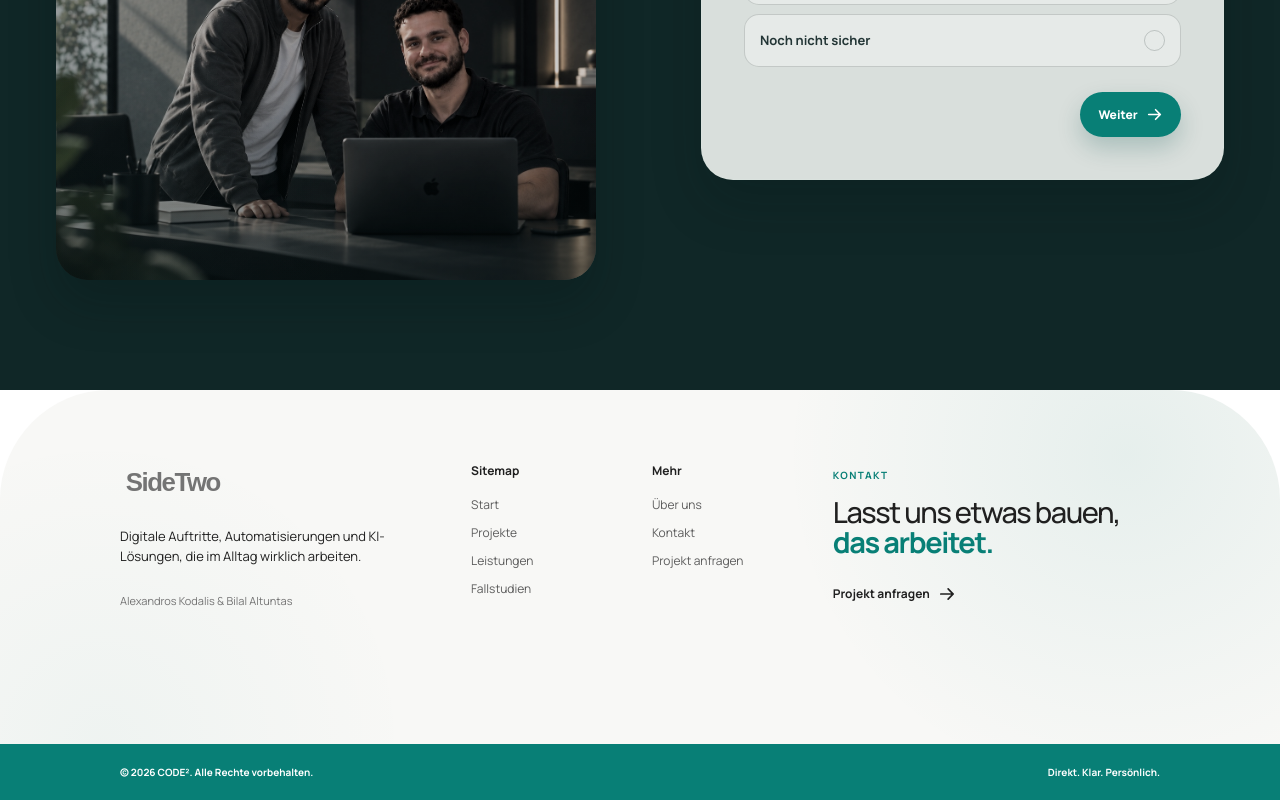
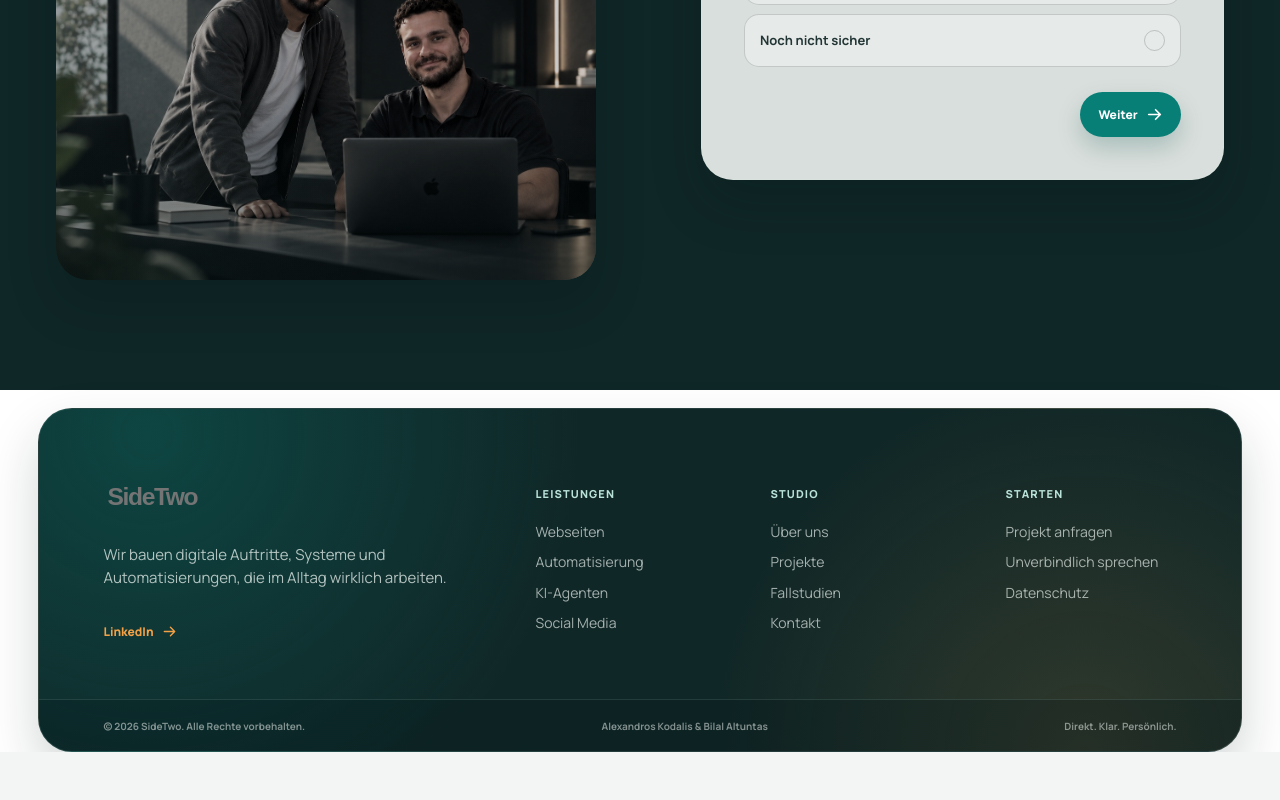
Before and after one commit to Ak-learn-code/new-homepage, a React (Vite) app: page / in a window 1280 px wide. Shown: the part 4794-5594 px from the top of the page. After the commit the page ends 5564 px from the top, so only its background shows below. Built offline with nearby package versions, Linux system fonts and the light colour scheme.

Commit message:
Redesign footer in SideTwo palette

```diff
--- a/src/main.jsx
+++ b/src/main.jsx
@@ -793,12 +793,14 @@ function ProcessCards() {
 
 function Footer() {
   return (
-    <footer className="footer grid-bg" id="ueber-uns">
-      <div className="footer-brand"><SideTwoLogo className="footer-brand-logo" /><p>Digitale Auftritte, Automatisierungen und KI-Lösungen, die im Alltag wirklich arbeiten.</p><span>Alexandros Kodalis & Bilal Altuntas</span></div>
-      <div className="footer-col"><strong>Sitemap</strong><a href="#top">Start</a><a href="#referenzen">Projekte</a><a href="#leistungen">Leistungen</a><a href="#fallstudien">Fallstudien</a></div>
-      <div className="footer-col"><strong>Mehr</strong><a href="#ueber-uns">Über uns</a><a href="#kontakt">Kontakt</a><a href="#kontakt">Projekt anfragen</a></div>
-      <div className="footer-contact"><span>Kontakt</span><h2>Lasst uns etwas bauen,<br /><em>das arbeitet.</em></h2><a href="#kontakt">Projekt anfragen <ArrowRight size={18} weight="bold" /></a>{/* TODO: bestätigte E-Mail-Adresse oder Formular-Endpunkt ergänzen. */}</div>
-      <div className="footer-bottom"><span>© 2026 CODE². Alle Rechte vorbehalten.</span><span>Direkt. Klar. Persönlich.</span></div>
+    <footer className="footer" id="ueber-uns">
+      <div className="footer-inner">
+        <div className="footer-brand"><SideTwoLogo className="footer-brand-logo" /><p>Wir bauen digitale Auftritte, Systeme und Automatisierungen, die im Alltag wirklich arbeiten.</p><a className="footer-linkedin" href="https://www.linkedin.com/in/alexandros-kodalis-42a908334/" target="_blank" rel="noreferrer">LinkedIn <ArrowRight size={15} weight="bold" /></a></div>
+        <div className="footer-col"><strong>Leistungen</strong><a href="#leistungen">Webseiten</a><a href="#leistungen">Automatisierung</a><a href="#leistungen">KI-Agenten</a><a href="#leistungen">Social Media</a></div>
+        <div className="footer-col"><strong>Studio</strong><a href="#impact">Über uns</a><a href="#referenzen">Projekte</a><a href="#fallstudien">Fallstudien</a><a href="#kontakt">Kontakt</a></div>
+        <div className="footer-col"><strong>Starten</strong><a href="#kontakt">Projekt anfragen</a><a href="#kontakt">Unverbindlich sprechen</a><a href={asset('datenschutz')}>Datenschutz</a></div>
+      </div>
+      <div className="footer-bottom"><span>© 2026 SideTwo. Alle Rechte vorbehalten.</span><span>Alexandros Kodalis &amp; Bilal Altuntas</span><span>Direkt. Klar. Persönlich.</span></div>
     </footer>
   )
 }
--- a/src/styles.css
+++ b/src/styles.css
@@ -2007,3 +2007,11 @@ input { caret-color: var(--accent); }
 .team-modal-tabs img { width: 34px; height: 34px; flex: 0 0 auto; object-fit: cover; border-radius: 10px; }
 .team-modal-tabs span { min-width: 0; display: grid; gap: 2px; }
 .team-modal-tabs small { color: currentColor; opacity: .68; font-size: 9px; font-weight: 650; }
+
+/* Footer: a composed studio close, inspired by the reference's split hierarchy. */
+.footer { height: auto; display: block; margin: 18px clamp(18px, 3vw, 42px); padding: 0; overflow: hidden; border: 1px solid rgba(185,226,216,.12); border-radius: 34px; color: #eff4f1; background: radial-gradient(circle at 87% 100%, rgba(242,161,70,.14), transparent 34%), radial-gradient(circle at 9% 7%, rgba(8,127,118,.34), transparent 38%), #102727; box-shadow: 0 24px 52px rgba(4,27,27,.18); }
+.footer-inner { max-width: 1260px; display: grid; grid-template-columns: minmax(280px, 1.55fr) repeat(3, minmax(125px, .72fr)); gap: clamp(26px, 5vw, 78px); padding: 68px clamp(28px, 5vw, 78px) 58px; margin: 0 auto; }
+.footer-brand { min-width: 0; }.footer-brand-logo { width: 164px; color: #f1f5f2; }.footer-brand p { max-width: 390px; margin: 25px 0 30px; color: rgba(237,244,240,.74); font-size: 15px; line-height: 1.55; }.footer-linkedin { width: fit-content; display: inline-flex; align-items: center; gap: 8px; color: #f2a146; font-size: 12px; font-weight: 750; }
+.footer-col { display: flex; flex-direction: column; align-items: flex-start; gap: 13px; padding-top: 9px; }.footer-col strong { margin: 0 0 9px; color: #b9e2d8; font-size: 11px; font-weight: 800; letter-spacing: .1em; text-transform: uppercase; }.footer-col a { color: rgba(237,244,240,.67); font-size: 14px; line-height: 1.25; transition: color 160ms ease, transform 160ms ease; }.footer-col a:hover { color: #f2a146; transform: translateX(2px); }
+.footer-bottom { min-height: 52px; display: flex; align-items: center; justify-content: space-between; gap: 18px; margin: 0; padding: 0 clamp(28px, 5vw, 78px); border-top: 1px solid rgba(185,226,216,.13); color: rgba(237,244,240,.52); background: rgba(4,20,21,.24); font-size: 10px; font-weight: 650; }
+@media (max-width: 760px) { .footer { margin: 12px 18px 18px; border-radius: 27px; }.footer-inner { grid-template-columns: repeat(2, minmax(0, 1fr)); gap: 34px 21px; padding: 48px 24px 38px; }.footer-brand { grid-column: 1 / -1; }.footer-brand-logo { width: 153px; }.footer-brand p { margin: 20px 0 24px; font-size: 13px; }.footer-col { gap: 11px; padding-top: 0; }.footer-col strong { margin-bottom: 6px; }.footer-col a { font-size: 12px; }.footer-bottom { min-height: 0; display: grid; gap: 7px; padding: 18px 24px; font-size: 9px; }.footer-bottom span:last-child { color: #b9e2d8; } }
```
